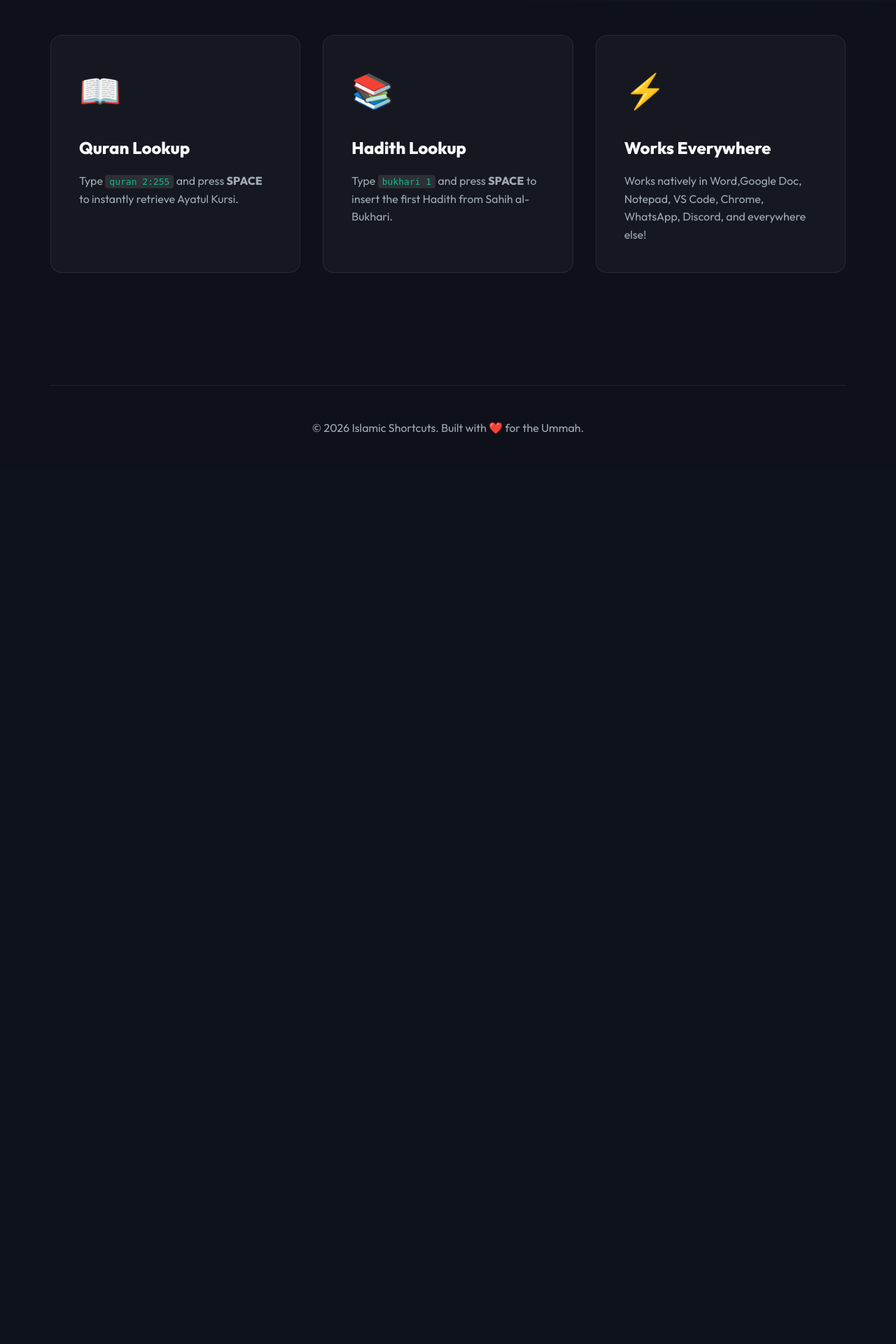
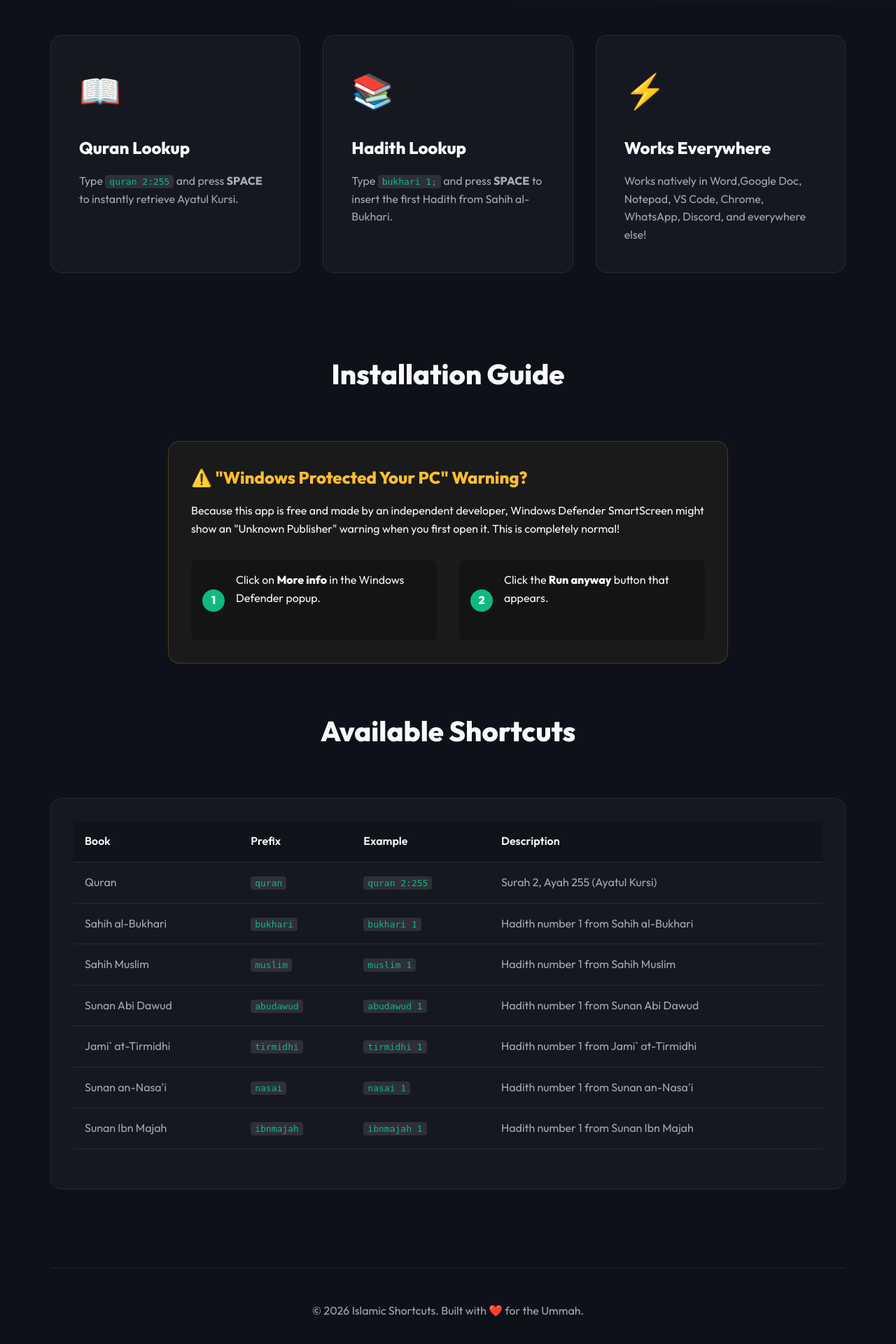
Before and after one commit to Haad27/Quran-Hadith-Lookup-Shortcuts, a Flask app: page / in a window 1280 px wide. Shown: the part 798-2718 px from the top of the page at 70% size. Before the commit the page ends 1418 px from the top, so only its background shows below. Run offline with Flask 3, Linux system fonts and the light colour scheme.

Commit message:
instruction page for download

```diff
--- a/static/style.css
+++ b/static/style.css
@@ -347,3 +347,92 @@ footer {
         transform: none;
     }
 }
+
+/* Installation Guide & Shortcuts Table */
+.installation-guide, .shortcuts-guide {
+    padding: 2rem 0;
+}
+
+.info-card {
+    padding: 2rem;
+    background: rgba(255, 189, 46, 0.05);
+    border: 1px solid rgba(255, 189, 46, 0.2);
+    border-radius: 16px;
+    max-width: 800px;
+    margin: 0 auto;
+}
+
+.info-card h3 {
+    color: #ffbd2e;
+    margin-bottom: 1rem;
+    font-size: 1.5rem;
+}
+
+.info-card p {
+    margin-bottom: 2rem;
+}
+
+.steps {
+    display: flex;
+    gap: 2rem;
+}
+
+.step {
+    flex: 1;
+    display: flex;
+    align-items: center;
+    gap: 1rem;
+    background: rgba(0, 0, 0, 0.2);
+    padding: 1rem;
+    border-radius: 8px;
+}
+
+.step-number {
+    display: flex;
+    align-items: center;
+    justify-content: center;
+    width: 32px;
+    height: 32px;
+    border-radius: 50%;
+    background: var(--accent-primary);
+    color: white;
+    font-weight: bold;
+    flex-shrink: 0;
+}
+
+.table-container {
+    padding: 2rem;
+    border-radius: 16px;
+    background: var(--glass-bg);
+    border: 1px solid var(--glass-border);
+    overflow-x: auto;
+}
+
+.shortcuts-table {
+    width: 100%;
+    border-collapse: collapse;
+    margin-bottom: 1.5rem;
+}
+
+.shortcuts-table th, .shortcuts-table td {
+    padding: 1rem;
+    text-align: left;
+    border-bottom: 1px solid var(--glass-border);
+}
+
+.shortcuts-table th {
+    font-weight: 600;
+    color: var(--text-main);
+    background: rgba(0, 0, 0, 0.2);
+}
+
+.shortcuts-table td {
+    color: var(--text-muted);
+}
+
+@media (max-width: 600px) {
+    .steps {
+        flex-direction: column;
+        gap: 1rem;
+    }
+}
--- a/templates/index.html
+++ b/templates/index.html
@@ -67,13 +67,91 @@
                 <div class="glass-card feature-card">
                     <div class="feature-icon">📚</div>
                     <h3>Hadith Lookup</h3>
-                    <p>Type <code>bukhari 1</code> and press <strong>SPACE</strong> to insert the first Hadith from Sahih al-Bukhari.</p>
+                    <p>Type <code>bukhari 1;</code> and press <strong>SPACE</strong> to insert the first Hadith from Sahih al-Bukhari.</p>
                 </div>
                 <div class="glass-card feature-card">
                     <div class="feature-icon">⚡</div>
                     <h3>Works Everywhere</h3>
                     <p>Works natively in Word,Google Doc, Notepad, VS Code, Chrome, WhatsApp, Discord, and everywhere else!</p>
                 </div>
+            </div>
+        </section>
+
+        <section class="installation-guide">
+            <h2 class="section-title">Installation Guide</h2>
+            <div class="glass-card info-card">
+                <h3>⚠️ "Windows Protected Your PC" Warning?</h3>
+                <p>Because this app is free and made by an independent developer, Windows Defender SmartScreen might show an "Unknown Publisher" warning when you first open it. This is completely normal!</p>
+                <div class="steps">
+                    <div class="step">
+                        <span class="step-number">1</span>
+                        <p>Click on <strong>More info</strong> in the Windows Defender popup.</p>
+                    </div>
+                    <div class="step">
+                        <span class="step-number">2</span>
+                        <p>Click the <strong>Run anyway</strong> button that appears.</p>
+                    </div>
+                </div>
+            </div>
+        </section>
+
+        <section class="shortcuts-guide">
+            <h2 class="section-title">Available Shortcuts</h2>
+            <div class="glass-card table-container">
+                <table class="shortcuts-table">
+                    <thead>
+                        <tr>
+                            <th>Book</th>
+                            <th>Prefix</th>
+                            <th>Example</th>
+                            <th>Description</th>
+                        </tr>
+                    </thead>
+                    <tbody>
+                        <tr>
+                            <td>Quran</td>
+                            <td><code>quran</code></td>
+                            <td><code>quran 2:255</code></td>
+                            <td>Surah 2, Ayah 255 (Ayatul Kursi)</td>
+                        </tr>
+                        <tr>
+                            <td>Sahih al-Bukhari</td>
+                            <td><code>bukhari</code></td>
+                            <td><code>bukhari 1</code></td>
+                            <td>Hadith number 1 from Sahih al-Bukhari</td>
+                        </tr>
+                        <tr>
+                            <td>Sahih Muslim</td>
+                            <td><code>muslim</code></td>
+                            <td><code>muslim 1</code></td>
+                            <td>Hadith number 1 from Sahih Muslim</td>
+                        </tr>
+                        <tr>
+                            <td>Sunan Abi Dawud</td>
+                            <td><code>abudawud</code></td>
+                            <td><code>abudawud 1</code></td>
+                            <td>Hadith number 1 from Sunan Abi Dawud</td>
+                        </tr>
+                        <tr>
+                            <td>Jami` at-Tirmidhi</td>
+                            <td><code>tirmidhi</code></td>
+                            <td><code>tirmidhi 1</code></td>
+                            <td>Hadith number 1 from Jami` at-Tirmidhi</td>
+                        </tr>
+                        <tr>
+                            <td>Sunan an-Nasa'i</td>
+                            <td><code>nasai</code></td>
+                            <td><code>nasai 1</code></td>
+                            <td>Hadith number 1 from Sunan an-Nasa'i</td>
+                        </tr>
+                        <tr>
+                            <td>Sunan Ibn Majah</td>
+                            <td><code>ibnmajah</code></td>
+                            <td><code>ibnmajah 1</code></td>
+                            <td>Hadith number 1 from Sunan Ibn Majah</td>
+                        </tr>
+                    </tbody>
+                </table>
             </div>
         </section>
 
```
